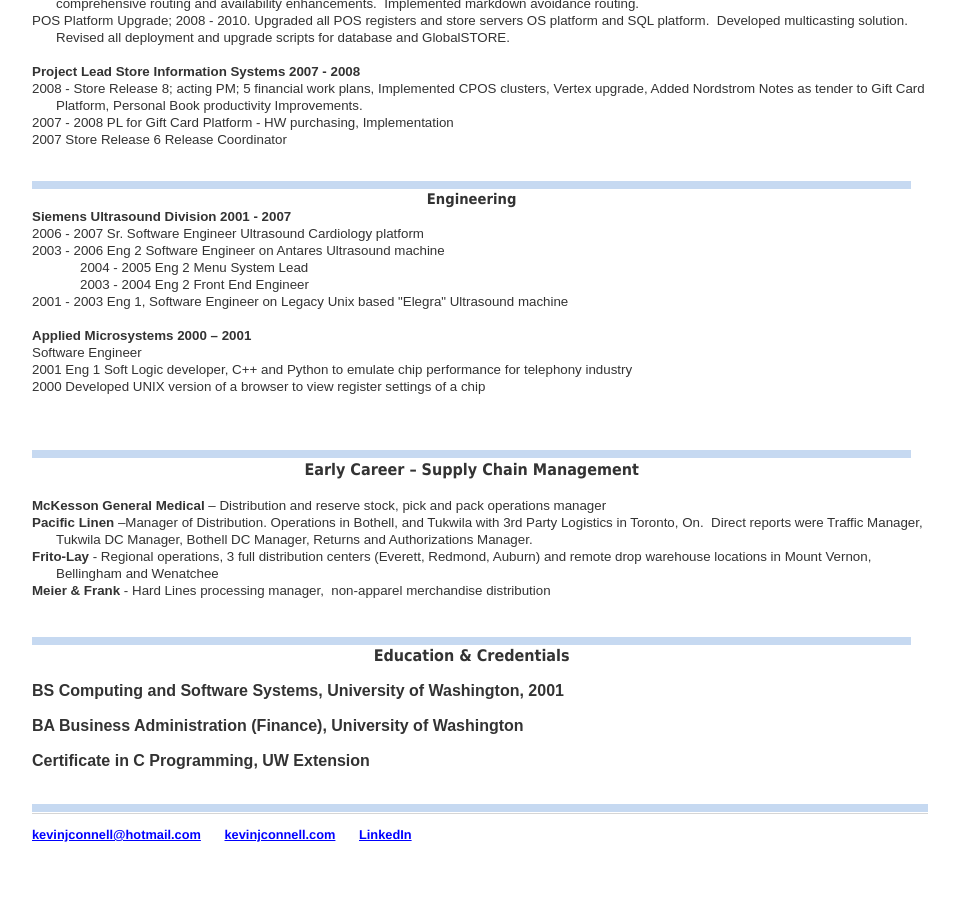
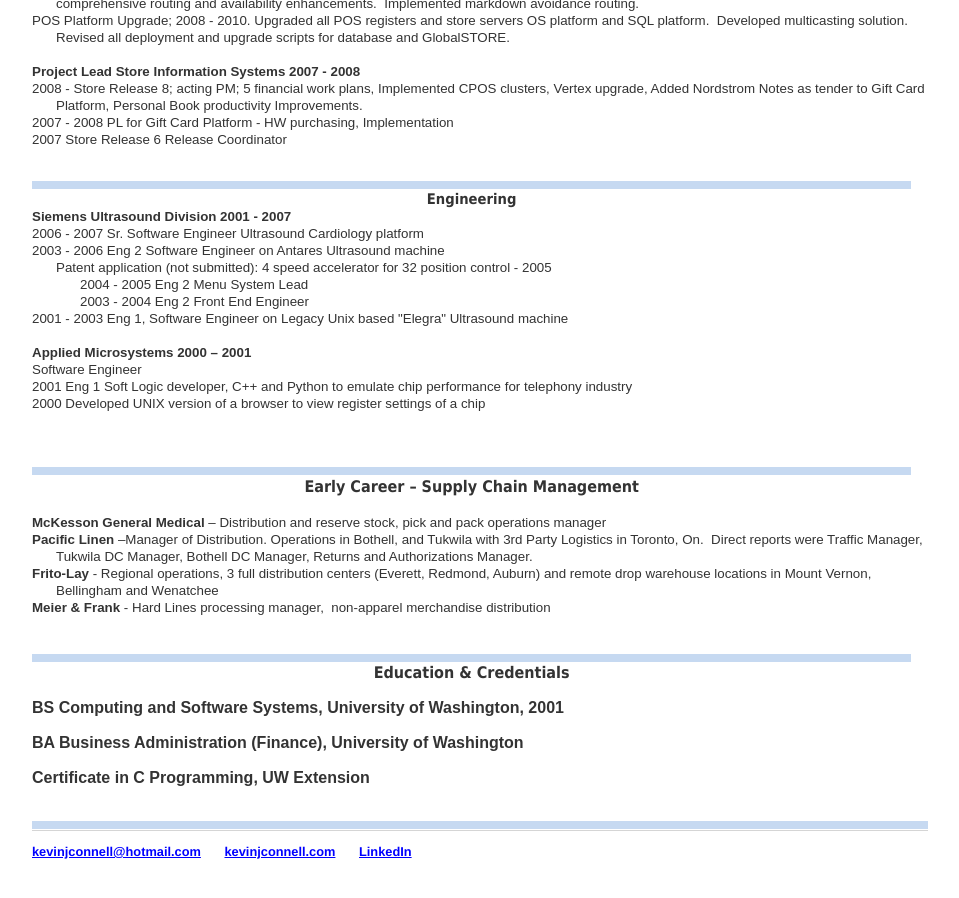
Before and after one commit to mo4dawg/mo4dawg.github.io, a Jekyll site: the page built from CV/index.html, in a window 1280 px wide and 900 px high, scrolled down 1041 px. Shown: the whole window, without its empty margins (160-1119 px from the left). Built offline with Jekyll 4.4.1, drawn with Linux system fonts in a browser that asks for light colours.

Commit message:
Update index.html

```diff
--- a/CV/index.html
+++ b/CV/index.html
@@ -734,7 +734,7 @@
 margin-left:.25in;margin-bottom:.0001pt;text-indent:-.25in;line-height:normal;
 mso-list:l1 level1 lfo22'><span style='mso-bookmark:top'><span style='font-size:10.0pt;font-family:"Arial","sans-serif";
 mso-fareast-font-family:"Times New Roman"'>2003 - 2006 Eng 2 Software Engineer
-on Antares Ultrasound machine<o:p></o:p></span></span></p>
+on Antares Ultrasound machine</br>Patent application (not submitted): 4 speed accelerator for 32 position control - 2005<o:p></o:p></span></span></p>
 
 <p class=MsoNormal style='margin-top:0in;margin-right:0in;margin-bottom:0in;
 margin-left:.75in;margin-bottom:.0001pt;text-indent:-.25in;line-height:normal;
```
